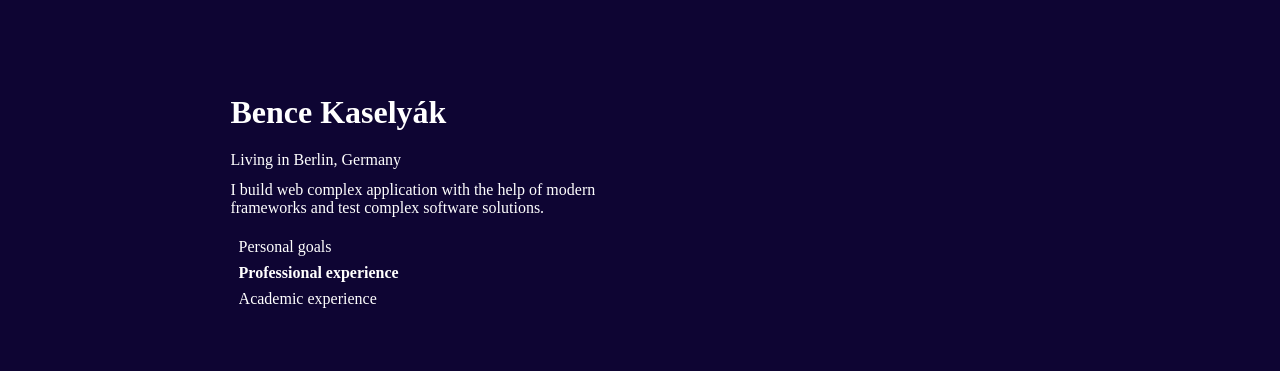
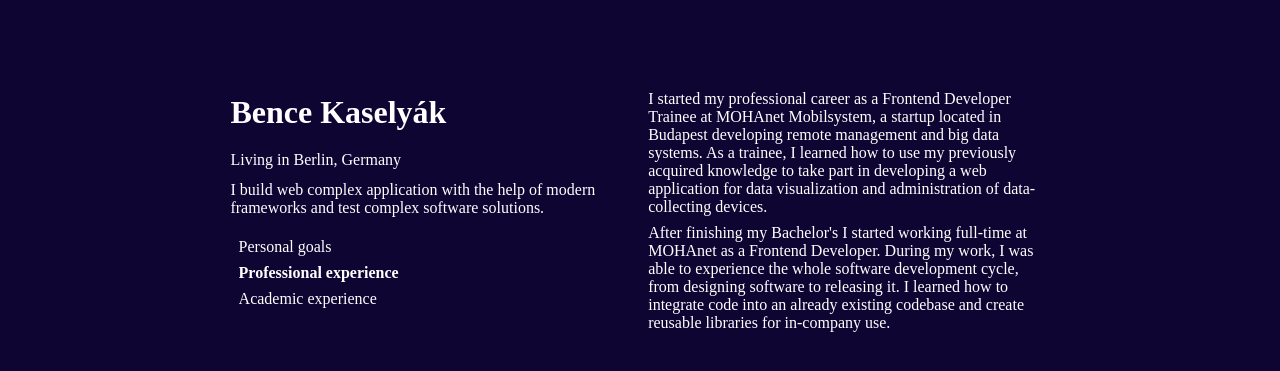
Before and after one commit to kaselyakbence/portfolio, a React (Vite) app: page /about in a window 1280 px wide. Both pictures are taken after a click on the item "Professional experience". Shown: the part 235-606 px from the top of the page. Built offline with nearby package versions, Linux system fonts and the light colour scheme.

Commit message:
Linting changed, about page updated

```diff
--- a/src/components/navbar/Index.tsx
+++ /dev/null
@@ -1,31 +0,0 @@
-import { NavLink } from "react-router-dom"
-import "./index.scss"
-import { FaLinkedin, FaGithub } from "react-icons/fa";
-
-
-const NavBar = () => {
-    return <div className="nav-bar">
-        <div className="icons" >
-            <a href="https://www.linkedin.com/in/bencekaselyak/" target="_blank" className="nav-link">
-                <FaLinkedin color="white" className="icon" />
-            </a>
-            <a href="https://github.com/kaselyakbence" target="_blank" className="nav-link">
-                <FaGithub color="white" className="icon" />
-            </a>
-        </div>
-        <div className="links">
-            <NavLink to="/" className="nav-link">
-                <p>Home</p>
-            </NavLink>
-            <NavLink to="/about" className="nav-link">
-                <p>About</p>
-            </NavLink>
-            <NavLink to="/skills" className="nav-link">
-                <p>Skills</p>
-            </NavLink>
-            <NavLink to="/projects" className="nav-link">
-                <p>Projects</p>
-            </NavLink></div>
-    </div>
-}
-export default NavBar
--- /dev/null
+++ b/src/components/navbar/NavBar.tsx
@@ -0,0 +1,41 @@
+import { NavLink } from "react-router-dom";
+import "./index.scss";
+import { FaLinkedin, FaGithub } from "react-icons/fa";
+
+const NavBar = () => {
+  return (
+    <div className="nav-bar">
+      <div className="icons">
+        <a
+          href="https://www.linkedin.com/in/bencekaselyak/"
+          target="_blank"
+          className="nav-link"
+        >
+          <FaLinkedin color="white" className="icon" />
+        </a>
+        <a
+          href="https://github.com/kaselyakbence"
+          target="_blank"
+          className="nav-link"
+        >
+          <FaGithub color="white" className="icon" />
+        </a>
+      </div>
+      <div className="links">
+        <NavLink to="/" className="nav-link">
+          <p>Home</p>
+        </NavLink>
+        <NavLink to="/about" className="nav-link">
+          <p>About</p>
+        </NavLink>
+        <NavLink to="/skills" className="nav-link">
+          <p>Skills</p>
+        </NavLink>
+        <NavLink to="/projects" className="nav-link">
+          <p>Projects</p>
+        </NavLink>
+      </div>
+    </div>
+  );
+};
+export default NavBar;
--- a/src/components/pages/about/About.tsx
+++ b/src/components/pages/about/About.tsx
@@ -1,37 +1,103 @@
-import { useState } from "react"
-import "./about.scss"
+import { useState } from "react";
+import "./about.scss";
 
-
-type AboutType = "personal" | "education" | "professional"
+type AboutType = "personal" | "education" | "professional";
 
 const About = () => {
-
-    const [about, setAbout] = useState<AboutType>("personal")
+  const [about, setAbout] = useState<AboutType>("personal");
 
   return (
     <div className="about-page">
       <div className="side">
         <h1>Bence Kaselyák</h1>
         <p className="about-info">Living in Berlin, Germany</p>
-                <p className="about-info">I build web complex application with the help of modern frameworks and test complex software solutions.</p>
+        <p className="about-info">
+          I build web complex application with the help of modern frameworks and
+          test complex software solutions.
+        </p>
         <ul>
-                    <li className={`${about === "personal" ? "active" : ""} button`} onClick={() => setAbout("personal")}>Personal goals</li>
-                    <li className={`${about === "professional" ? "active" : ""} button`} onClick={() => setAbout("professional")}>Professional experience</li>
-                    <li className={`${about === "education" ? "active" : ""} button`} onClick={() => setAbout("education")}>Academic experience</li>
+          <li
+            className={`${about === "personal" ? "active" : ""} button`}
+            onClick={() => setAbout("personal")}
+          >
+            Personal goals
+          </li>
+          <li
+            className={`${about === "professional" ? "active" : ""} button`}
+            onClick={() => setAbout("professional")}
+          >
+            Professional experience
+          </li>
+          <li
+            className={`${about === "education" ? "active" : ""} button`}
+            onClick={() => setAbout("education")}
+          >
+            Academic experience
+          </li>
         </ul>
       </div>
       <div className="side">
-                {
-                    about === "personal" &&
+        {about === "personal" && (
           <ul>
-                        <li>I was born in Debrecen, went to university and worked in Budapest, and studied in Copenhagen. I came to Berlin to do an Erasmus+ semester and learn fluent German, but fell in love with the city and all its people, so I decided to stay and build a career here. I love traveling around Europe, reading, and meeting people from all around the world.</li>
-                        <li>My goal is to gain relevant professional experience in every aspect of Web Development. I'm hoping to experience all roles required to develop and maintain a Web Application, so that one day I can start my own startup and create something truly unique, that helps others.</li>
+            <li>
+              I was born in Debrecen, went to university and worked in Budapest
+              and studied in Copenhagen. I came to Berlin to do an Erasmus+
+              semester and learn fluent German, but fell in love with the city
+              and all its people, so I decided to stay and build a career here.
+              I love traveling around Europe, reading, and meeting people from
+              all around the world.
+            </li>
+            <li>
+              My goal is to gain relevant professional experience in every
+              aspect of Web Development. I'm hoping to experience all roles
+              required to develop and maintain a Web Application, so that one
+              day I can start my own startup and create something truly unique,
+              that helps others.
+            </li>
           </ul>
-
-                }
+        )}
+        {about === "professional" && (
+          <ul>
+            <li>
+              I started my professional career as a Frontend Developer Trainee
+              at MOHAnet Mobilsystem, a startup located in Budapest developing
+              remote management and big data systems. As a trainee, I learned
+              how to use my previously acquired knowledge to take part in
+              developing a web application for data visualization and
+              administration of data-collecting devices.
+            </li>
+            <li>
+              After finishing my Bachelor's I started working full-time at
+              MOHAnet as a Frontend Developer. During my work, I was able to
+              experience the whole software development cycle, from designing
+              software to releasing it. I learned how to integrate code into an
+              already existing codebase and create reusable libraries for
+              in-company use.
+            </li>
+          </ul>
+        )}
+        {about === "education" && (
+          <ul>
+            <li>
+              I finished my Bachelor's degree in Computer Science at ELTE, which
+              is Hunagry's best university for this course. Here I decided to
+              focus my studies on Software Development and I learned the basics
+              of building, maintaining, developing, and applying
+              software-oriented technological tools and systems alone or in
+              teamwork.
+            </li>
+            <li>
+              I later spent a year at the University of Copenhagen, where I
+              further developed my reasoning and problem-solving skills, as well
+              as deepened my understanding of algorithms, data structures, and
+              programming language theory. I earned relevant experience in
+              completing projects in an English-speaking academic setting.
+            </li>
+          </ul>
+        )}
       </div>
     </div>
-    )
-}
+  );
+};
 
-export default About
+export default About;
--- a/src/components/pages/projects/Projects.tsx
+++ b/src/components/pages/projects/Projects.tsx
@@ -1,9 +1,5 @@
+const Projects = () => {
+  return <div>Projects</div>;
+};
 
-
-const Projects = () => {
-    return (
-        <div>Projects</div>
-    )
-}
-
-export default Projects
+export default Projects;
--- a/src/components/pages/skills/Skills.tsx
+++ b/src/components/pages/skills/Skills.tsx
@@ -1,8 +1,5 @@
+const Skills = () => {
+  return <div>Skills</div>;
+};
 
-const Skills = () => {
-    return (
-        <div>Skills</div>
-    )
-}
-
-export default Skills
+export default Skills;
```
Also changed, not shown: src/App.tsx (+13 -16 lines), src/components/pages/home/Home.tsx (+4 -6 lines), src/main.tsx (+8 -9 lines). Lines whose indentation alone changed are shown as unchanged.
